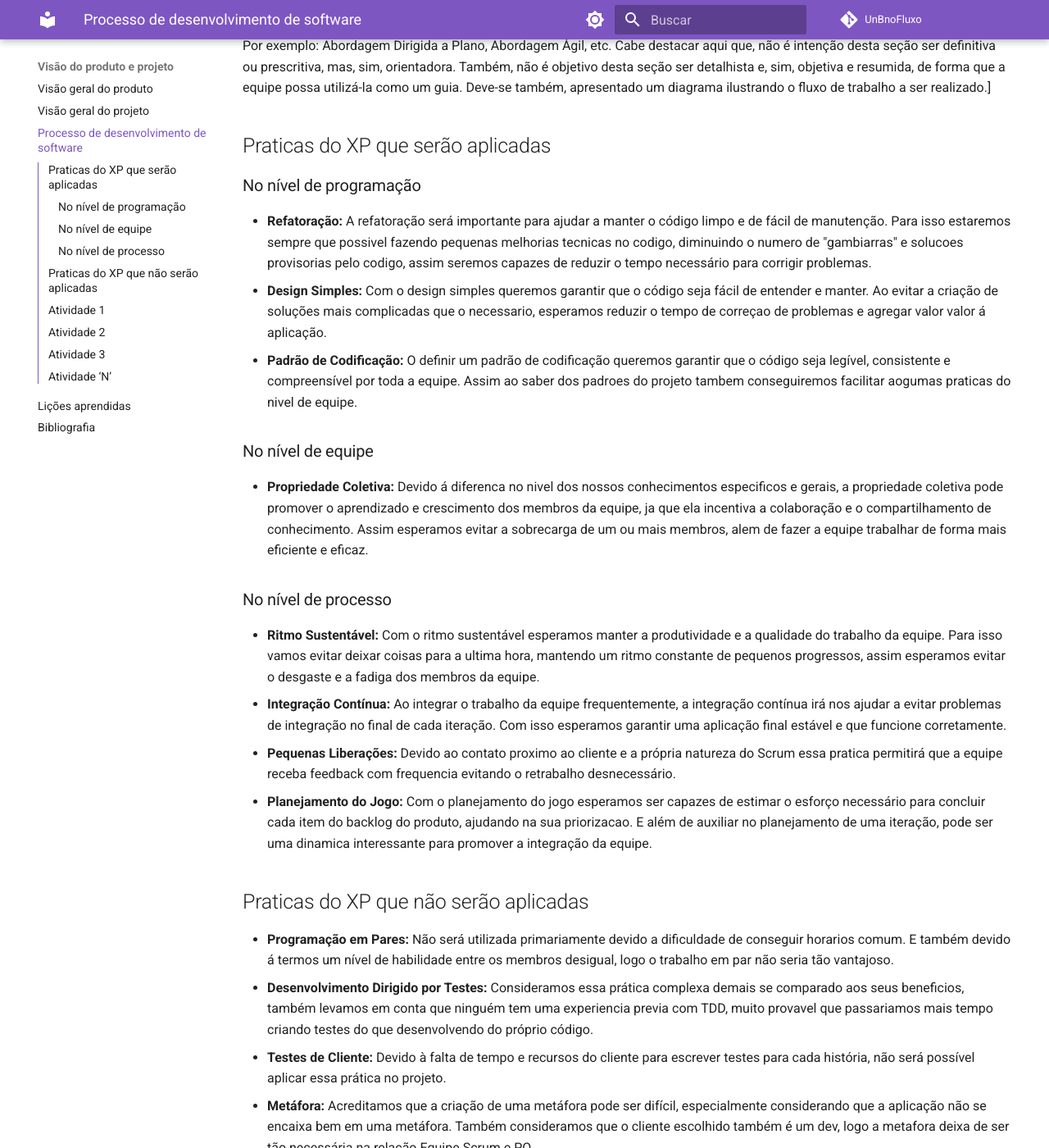
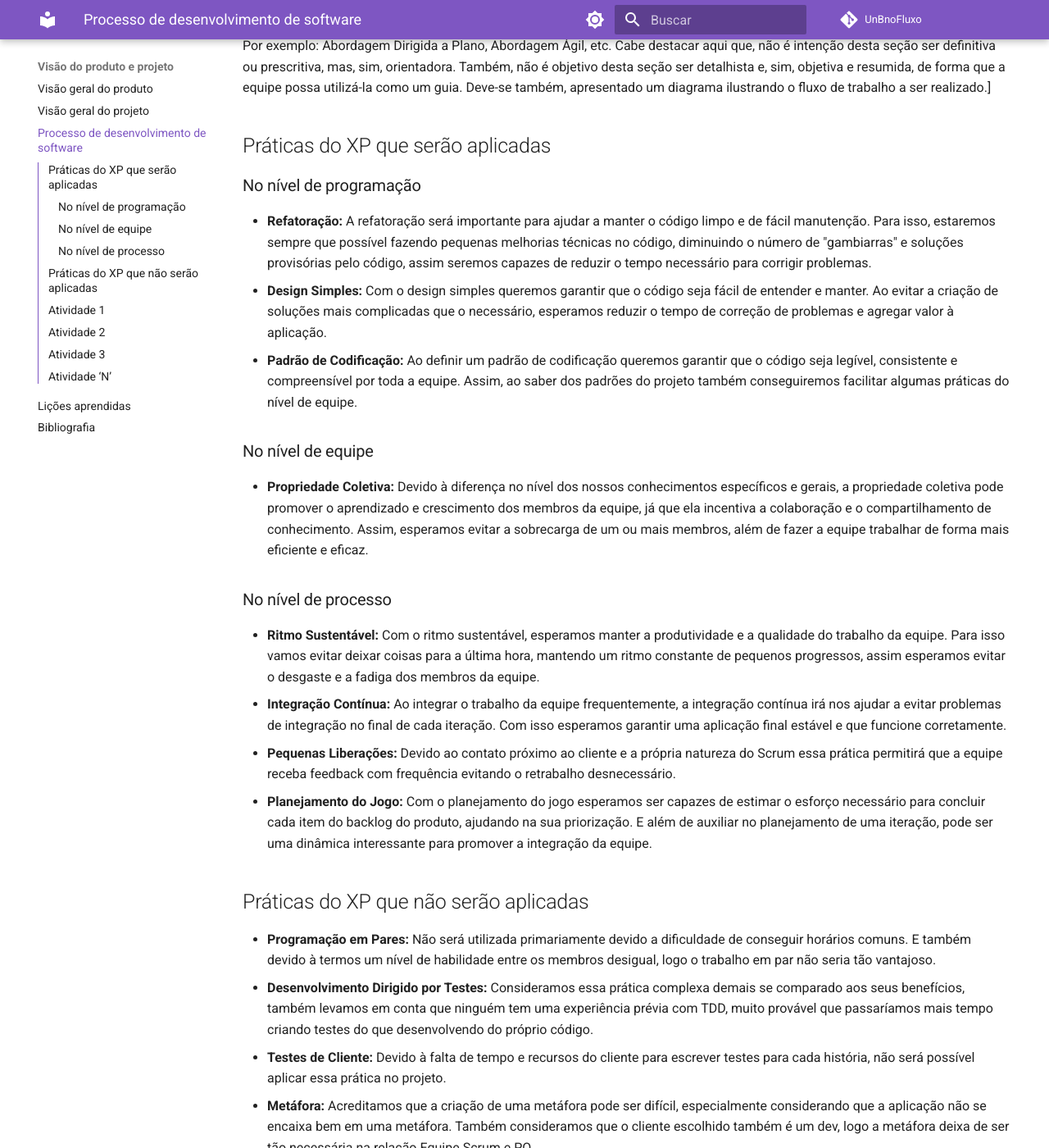
Before and after one commit to mdsreq-fga-unb/2023.1-UnBnoFluxo, an MkDocs documentation site: the page built from docs/VisaoProdutoEProjeto/ProcessoDeDesenvolvimentoDeSoftware.md, in a window 1280 px wide and 1400 px high, scrolled down 210 px. Shown: the whole window at 82% size. Built offline with MkDocs 1.6.1 and Material for MkDocs 9.7.7, drawn with Linux system fonts in a browser that asks for light colours; comment, search, counter and statistics services are not loaded; some of the changed text lies outside the part shown.

Commit message:
ortografia e gramatica

```diff
--- a/docs/VisaoProdutoEProjeto/ProcessoDeDesenvolvimentoDeSoftware.md
+++ b/docs/VisaoProdutoEProjeto/ProcessoDeDesenvolvimentoDeSoftware.md
@@ -4,29 +4,29 @@ Cabe destacar aqui que, não é intenção desta seção ser definitiva ou presc
 Também, não é objetivo desta seção ser detalhista e, sim, objetiva e resumida, de forma que a equipe possa utilizá-la como um guia.
 Deve-se também, apresentado um diagrama ilustrando o fluxo de trabalho a ser realizado.]
 
-## Praticas do XP que serão aplicadas
+## Práticas do XP que serão aplicadas
 
 ### No nível de programação
-- **Refatoração:** A refatoração será importante para ajudar a manter o código limpo e de fácil de manutenção. Para isso estaremos sempre que possivel fazendo pequenas melhorias tecnicas no codigo, diminuindo o numero de "gambiarras" e solucoes provisorias pelo codigo, assim seremos capazes de reduzir o tempo necessário para corrigir problemas.
-- **Design Simples:** Com o design simples queremos garantir que o código seja fácil de entender e manter. Ao evitar a criação de soluções mais complicadas que o necessario, esperamos reduzir o tempo de correçao de problemas e agregar valor valor á aplicação.
-- **Padrão de Codificação:** O definir um padrão de codificação queremos garantir que o código seja legível, consistente e compreensível por toda a equipe. Assim ao saber dos padroes do projeto tambem conseguiremos facilitar aogumas praticas do nivel de equipe.
+- **Refatoração:** A refatoração será importante para ajudar a manter o código limpo e de fácil manutenção. Para isso, estaremos sempre que possível fazendo pequenas melhorias técnicas no código, diminuindo o número de "gambiarras" e soluções provisórias pelo código, assim seremos capazes de reduzir o tempo necessário para corrigir problemas.
+- **Design Simples:** Com o design simples queremos garantir que o código seja fácil de entender e manter. Ao evitar a criação de soluções mais complicadas que o necessário, esperamos reduzir o tempo de correção de problemas e agregar valor à aplicação.
+- **Padrão de Codificação:** Ao definir um padrão de codificação queremos garantir que o código seja legível, consistente e compreensível por toda a equipe. Assim, ao saber dos padrões do projeto também conseguiremos facilitar algumas práticas do nível de equipe.
 
 ### No nível de equipe
-- **Propriedade Coletiva:** Devido á diferenca no nivel dos nossos conhecimentos especificos e gerais, a propriedade coletiva pode promover o aprendizado e crescimento dos membros da equipe, ja que ela incentiva a colaboração e o compartilhamento de conhecimento. Assim esperamos evitar a sobrecarga de um ou mais membros, alem de fazer a equipe trabalhar de forma mais eficiente e eficaz.
+- **Propriedade Coletiva:** Devido à diferença no nível dos nossos conhecimentos específicos e gerais, a propriedade coletiva pode promover o aprendizado e crescimento dos membros da equipe, já que ela incentiva a colaboração e o compartilhamento de conhecimento. Assim, esperamos evitar a sobrecarga de um ou mais membros, além de fazer a equipe trabalhar de forma mais eficiente e eficaz.
 
 ### No nível de processo
-- **Ritmo Sustentável:** Com o ritmo sustentável esperamos manter a produtividade e a qualidade do trabalho da equipe. Para isso vamos evitar deixar coisas para a ultima hora, mantendo um ritmo constante de pequenos progressos, assim esperamos evitar o desgaste e a fadiga dos membros da equipe.
+- **Ritmo Sustentável:** Com o ritmo sustentável, esperamos manter a produtividade e a qualidade do trabalho da equipe. Para isso vamos evitar deixar coisas para a última hora, mantendo um ritmo constante de pequenos progressos, assim esperamos evitar o desgaste e a fadiga dos membros da equipe.
 - **Integração Contínua:** Ao integrar o trabalho da equipe frequentemente, a integração contínua irá nos ajudar a evitar problemas de integração no final de cada iteração. Com isso esperamos garantir uma aplicação final estável e que funcione corretamente.
-- **Pequenas Liberações:** Devido ao contato proximo ao cliente e a própria natureza do Scrum essa pratica permitirá que a equipe receba feedback com frequencia evitando o retrabalho desnecessário.
-- **Planejamento do Jogo:** Com o planejamento do jogo esperamos ser capazes de estimar o esforço necessário para concluir cada item do backlog do produto, ajudando na sua priorizacao. E além de auxiliar no planejamento de uma iteração, pode ser uma dinamica interessante para promover a integração da equipe.
+- **Pequenas Liberações:** Devido ao contato próximo ao cliente e a própria natureza do Scrum essa prática permitirá que a equipe receba feedback com frequência evitando o retrabalho desnecessário.
+- **Planejamento do Jogo:** Com o planejamento do jogo esperamos ser capazes de estimar o esforço necessário para concluir cada item do backlog do produto, ajudando na sua priorização. E além de auxiliar no planejamento de uma iteração, pode ser uma dinâmica interessante para promover a integração da equipe.
 
 
-## Praticas do XP que não serão aplicadas
+## Práticas do XP que não serão aplicadas
 
-- **Programação em Pares:** Não será utilizada primariamente devido a dificuldade de conseguir horarios comum. E também devido á termos um nível de habilidade entre os membros desigual, logo o trabalho em par não seria tão vantajoso.
-- **Desenvolvimento Dirigido por Testes:** Consideramos essa prática complexa demais se comparado aos seus beneficios, também levamos em conta que ninguém tem uma experiencia previa com TDD, muito provavel que passariamos mais tempo criando testes do que desenvolvendo do próprio código.
+- **Programação em Pares:** Não será utilizada primariamente devido a dificuldade de conseguir horários comuns. E também devido à termos um nível de habilidade entre os membros desigual, logo o trabalho em par não seria tão vantajoso.
+- **Desenvolvimento Dirigido por Testes:** Consideramos essa prática complexa demais se comparado aos seus benefícios, também levamos em conta que ninguém tem uma experiência prévia com TDD, muito provável que passaríamos mais tempo criando testes do que desenvolvendo do próprio código.
 - **Testes de Cliente:** Devido à falta de tempo e recursos do cliente para escrever testes para cada história, não será possível aplicar essa prática no projeto.
-- **Metáfora:** Acreditamos que a criação de uma metáfora pode ser difícil, especialmente considerando que a aplicação não se encaixa bem em uma metáfora. Também consideramos que o cliente escolhido também é um dev, logo a metafora deixa de ser tão necessária na relação Equipe Scrum e PO.
+- **Metáfora:** Acreditamos que a criação de uma metáfora pode ser difícil, especialmente considerando que a aplicação não se encaixa bem em uma metáfora. Também consideramos que o cliente escolhido também é um dev, logo a metáfora deixa de ser tão necessária na relação Equipe Scrum e PO.
 - **Toda a Equipe:** Devido a dificuldades de horários, não será possível implementar a prática de toda a equipe. No entanto, vamos buscar formas de colaboração e integração em níveis menores, garantindo que todos possam contribuir para o sucesso do projeto.
 
 
```
